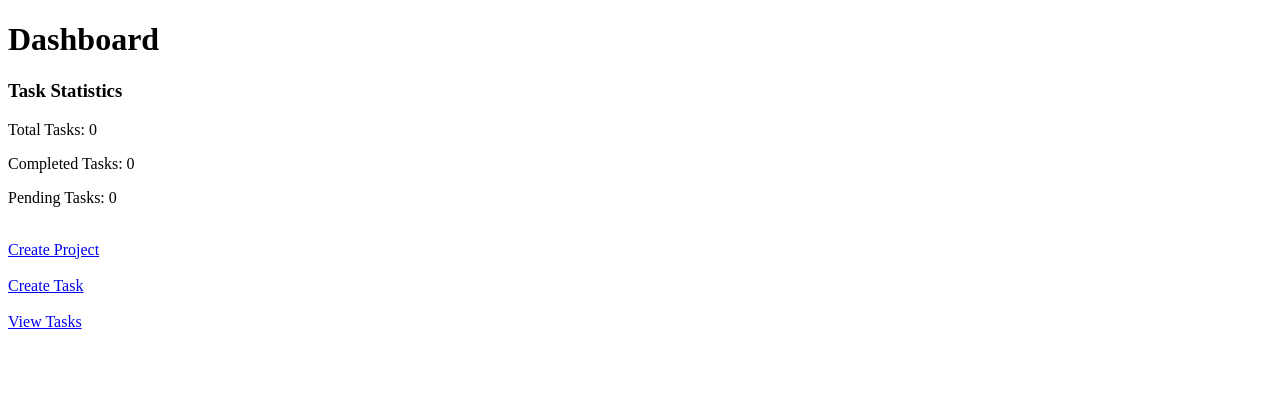
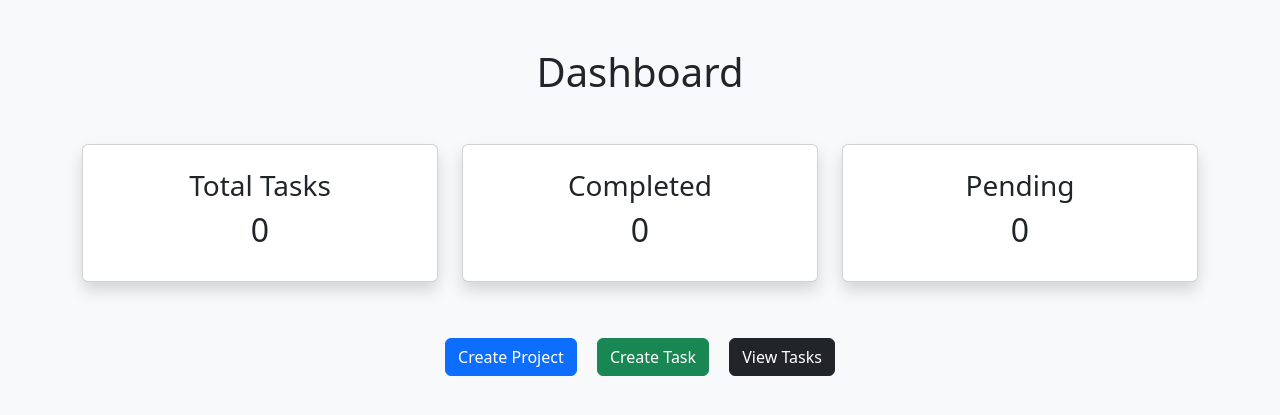
Before and after one commit to maninani12/team-task-manager, a Flask app: page /dashboard in a window 1280 px wide. Shown: the top 415 px of the page. Run offline with Flask 3, Linux system fonts and the light colour scheme; data that the repository does not hold is empty.

Commit message:
Update dashboard.html

```diff
--- a/templates/dashboard.html
+++ b/templates/dashboard.html
@@ -2,32 +2,76 @@
 <html>
 
 <head>
+
     <title>Dashboard</title>
+
+    <link href="https://cdn.jsdelivr.net/npm/bootstrap@5.3.0/dist/css/bootstrap.min.css" rel="stylesheet">
+
 </head>
 
-<body>
+<body class="bg-light">
 
-<h1>Dashboard</h1>
+<div class="container mt-5">
 
-<h3>Task Statistics</h3>
+    <h1 class="text-center mb-5">Dashboard</h1>
 
-<p>Total Tasks: {{ total }}</p>
+    <div class="row">
 
-<p>Completed Tasks: {{ completed }}</p>
+        <div class="col-md-4">
 
-<p>Pending Tasks: {{ pending }}</p>
+            <div class="card text-center shadow p-4">
 
-<br>
+                <h3>Total Tasks</h3>
 
-<a href="/create_project">Create Project</a>
+                <h2>{{ total }}</h2>
 
-<br><br>
+            </div>
 
-<a href="/create_task">Create Task</a>
+        </div>
 
-<br><br>
+        <div class="col-md-4">
 
-<a href="/tasks">View Tasks</a>
+            <div class="card text-center shadow p-4">
+
+                <h3>Completed</h3>
+
+                <h2>{{ completed }}</h2>
+
+            </div>
+
+        </div>
+
+        <div class="col-md-4">
+
+            <div class="card text-center shadow p-4">
+
+                <h3>Pending</h3>
+
+                <h2>{{ pending }}</h2>
+
+            </div>
+
+        </div>
+
+    </div>
+
+    <div class="text-center mt-5">
+
+        <a href="/create_project" class="btn btn-primary m-2">
+            Create Project
+        </a>
+
+        <a href="/create_task" class="btn btn-success m-2">
+            Create Task
+        </a>
+
+        <a href="/tasks" class="btn btn-dark m-2">
+            View Tasks
+        </a>
+
+    </div>
+
+</div>
 
 </body>
 </html>
```
